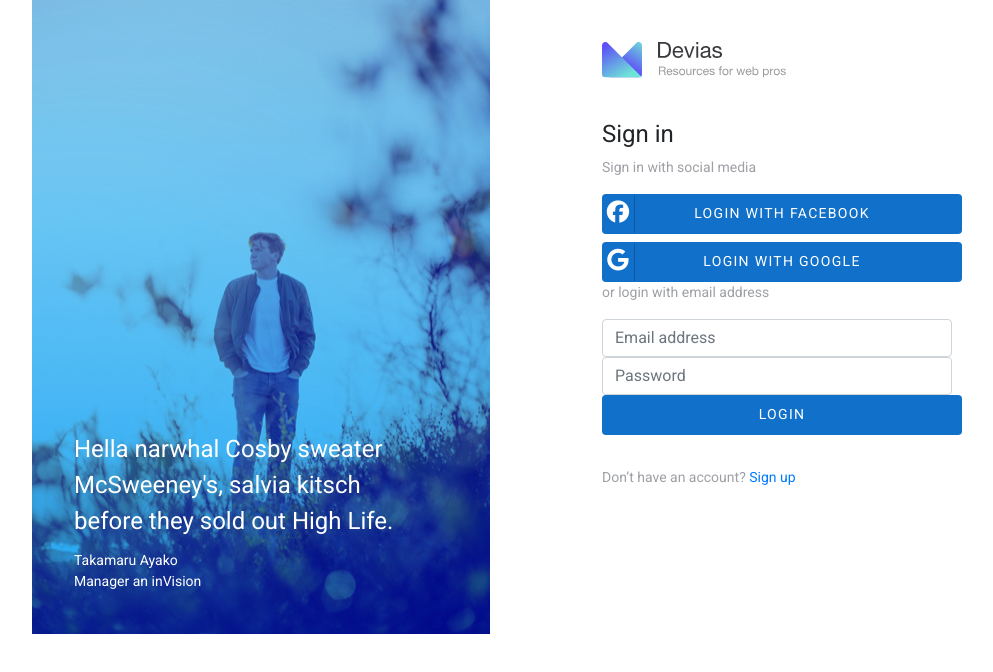
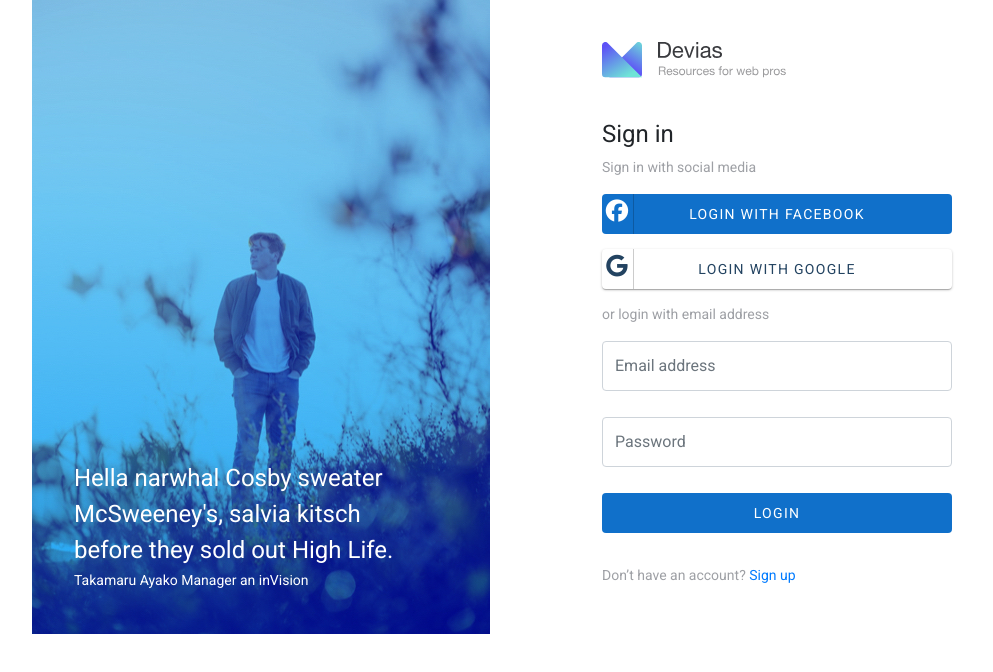
Before and after one commit to tomby5475/Devias, a plain HTML site: page index.html in a window 1280 px wide. Shown: the whole page, without its empty margins (53-1046 px from the left). Drawn offline with nearby package versions, Linux system fonts and the light colour scheme; files whose address does not match are found by name.

Commit message:
Add files via upload

```diff
--- a/style.css
+++ b/style.css
@@ -40,19 +40,17 @@ p {
 .btn {
 	background: #1070ca;
 	font-size: 14px;
-	width: 360px;
-	height: 40px;
+	line-height: 20px;
 	letter-spacing: 1.3px;
 	color: white;
+	margin: 0 0 15px;
+	padding: 10px;
+	border: 0;
 }
-.btn1 {
-	font-size: 14px;
-	margin-top: 15px;
+.btn-style-01 {
+	background-color: white;
+	color: #234361;
 	box-shadow: 0 1px 3px 0 rgba(0, 0, 0, 0.2), 0 2px 1px -1px rgba(0, 0, 0, 0.12), 0 1px 1px 0 rgba(0, 0, 0, 0.14);
-  width: 360px;
-	height: 40px;
-	margin-bottom: 16px;
-	letter-spacing: 1.3px;
 }
 h1 {
 	font-size: 24px;
@@ -72,21 +70,30 @@ h1 {
 	text-decoration: underline;
 	color: #56575a;
 }
-q {
+.quote {
 	position: absolute;
+	color: white;
+	left: 42px;
+	right: 42px;
+	bottom: 42px;
+}
+.quote q {
 	quotes: none;
 	font-size: 24px;
-	color: white;
-	bottom: 95px;
-	left: 42px;
-	right: 42px;
+	display: block;
 }
-cite {
+.quote cite {
 	font-size: 14px;
-	color: white;
-	position: absolute;
-	bottom: 42px;
-	left:42px;
 	font-style: normal;
 	max-width: 130px;
 }
+.form-control {
+	margin-bottom: 26px;
+	height: 50px;
+}
+
+@media screen and (max-width: 991px) {
+	.image img {
+		width: 100%;
+	}
+}
```
